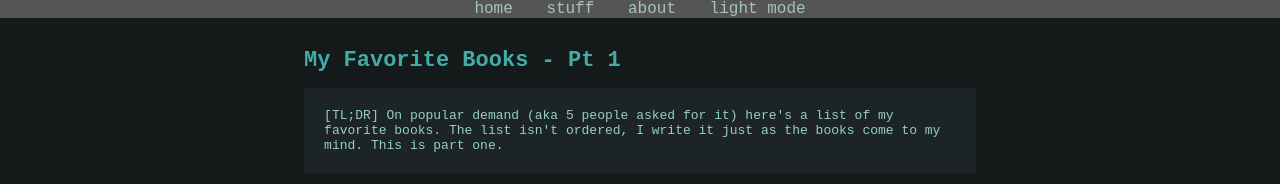
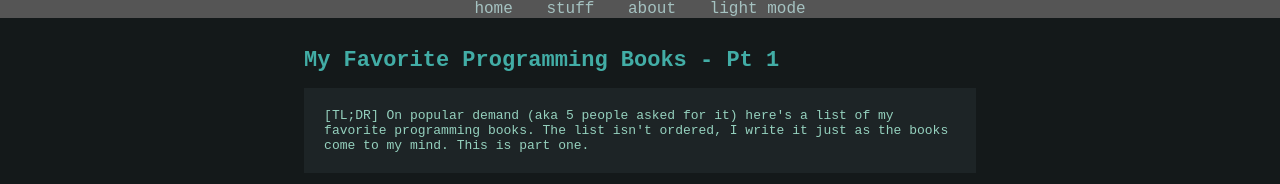
Before and after one commit to bitshiftcrazy/blog, a plain HTML site: page website/posts/favorite_books/index.html in a window 1280 px wide. Shown: the top 184 px of the page. Drawn offline with Linux system fonts and the light colour scheme.

Commit message:
change title of new post

```diff
--- a/website/posts/favorite_books/index.html
+++ b/website/posts/favorite_books/index.html
@@ -2,11 +2,11 @@
 <html lang="en">
 <head>
 <meta charset="utf-8"><meta name="viewport" content="width=device-width, initial-scale=1"><link rel="stylesheet" type="text/css" href="../../css/style.css" >
-<title>My Favorite Books - Pt 1</title>
+<title>My Favorite Programming Books - Pt 1</title>
 </head>
 <body><input type="checkbox" class="theme-switch" id="theme-switch"/>
 <div id="page"><div><nav class="navbar"> <a href="../../index.html"> home </a> <a href="../../archive.html"> stuff </a> <a href="../../about.html"> about </a><a href="#"> <label for="theme-switch" class="switch-label"></label></a></nav><div id="content">
-<h1>My Favorite Books - Pt 1</h1><div class="tldr">[TL;DR]  On popular demand (aka 5 people asked for it) here's a list of my favorite books. The list isn't ordered, I write it just as the books come to my mind. This is part one.
+<h1>My Favorite Programming Books - Pt 1</h1><div class="tldr">[TL;DR]  On popular demand (aka 5 people asked for it) here's a list of my favorite programming books. The list isn't ordered, I write it just as the books come to my mind. This is part one.
 </div>
 
 <figure>
```
Also changed, not shown: website/archive.html (+1 -1 lines), 2 other files.
